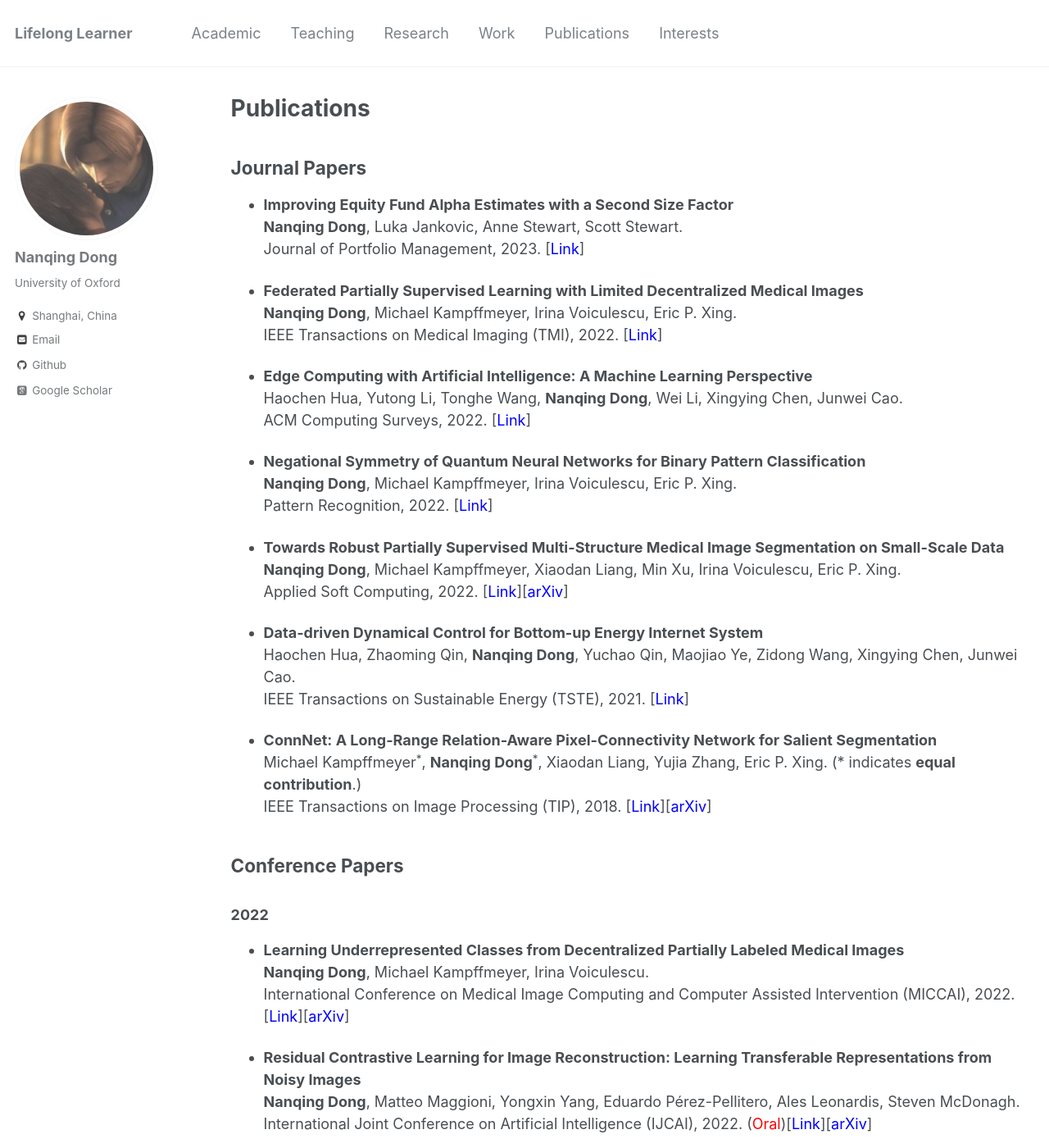
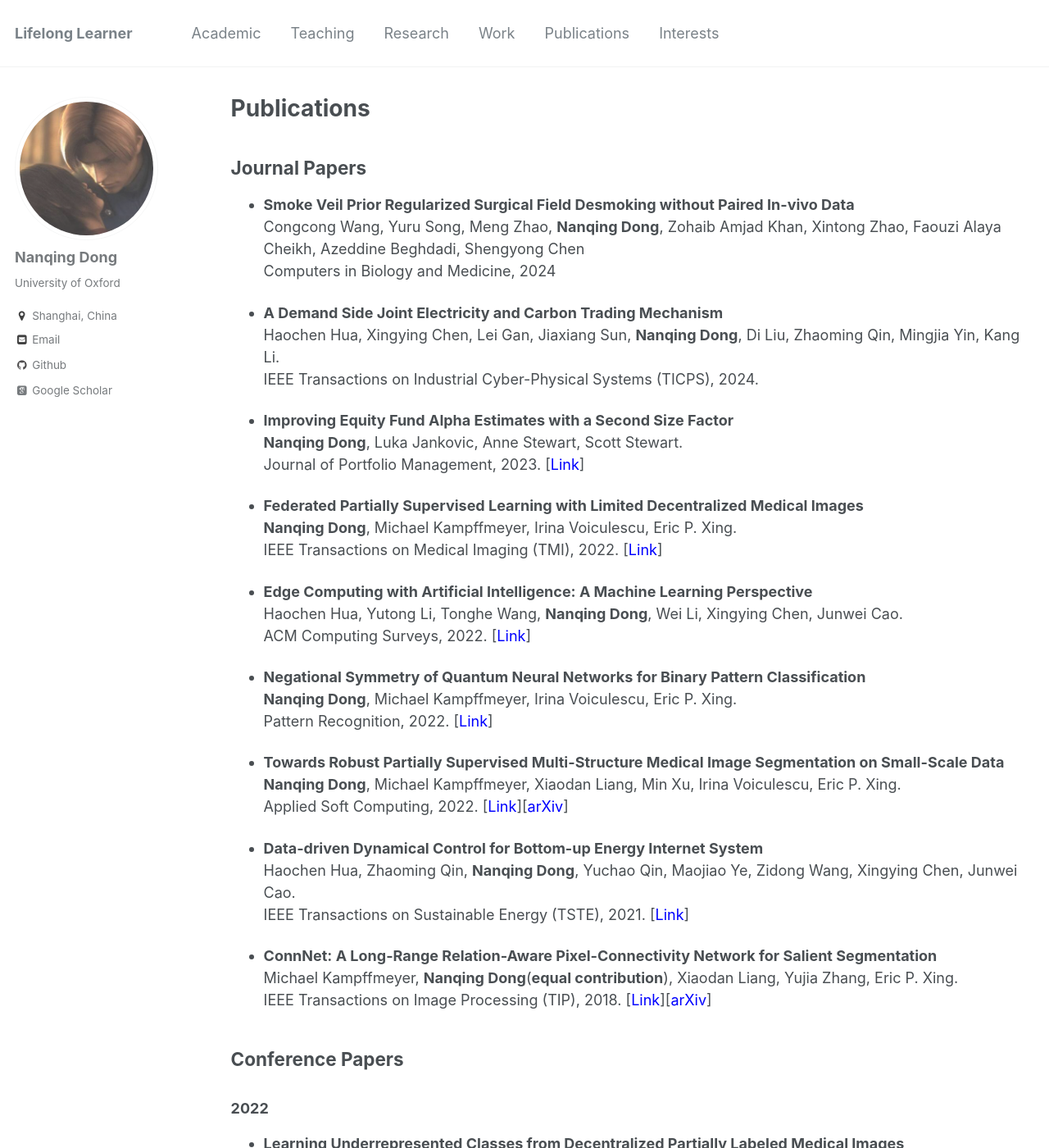
Before and after one commit to eveningdong/eveningdong.github.io, a Jekyll site: the page built from _pages/publications.md, in a window 1280 px wide and 1400 px high. Shown: the whole window at 82% size. Built offline with Jekyll 4.4.1, drawn with Linux system fonts in a browser that asks for light colours; some web fonts are replaced.

Commit message:
add paper

```diff
--- a/_pages/publications.md
+++ b/_pages/publications.md
@@ -7,6 +7,13 @@ author_profile: true
 
 
 ## Journal Papers
+* **Smoke Veil Prior Regularized Surgical Field Desmoking without Paired In-vivo Data**
+  Congcong Wang, Yuru Song, Meng Zhao, **Nanqing Dong**, Zohaib Amjad Khan, Xintong Zhao, Faouzi Alaya Cheikh, Azeddine Beghdadi, Shengyong Chen
+  Computers in Biology and Medicine, 2024
+
+* **A Demand Side Joint Electricity and Carbon Trading Mechanism**
+  Haochen Hua, Xingying Chen, Lei Gan, Jiaxiang Sun, **Nanqing Dong**, Di Liu, Zhaoming Qin, Mingjia Yin, Kang Li.
+  IEEE Transactions on Industrial Cyber-Physical Systems (TICPS), 2024.
 
 * **Improving Equity Fund Alpha Estimates with a Second Size Factor**
   **Nanqing Dong**, Luka Jankovic, Anne Stewart, Scott Stewart.
@@ -33,7 +40,7 @@ author_profile: true
   IEEE Transactions on Sustainable Energy (TSTE), 2021. [[<span style="color:blue">Link</span>]](https://ieeexplore.ieee.org/document/9531065/)
 
 * **ConnNet: A Long-Range Relation-Aware Pixel-Connectivity Network for Salient Segmentation**
-  Michael Kampffmeyer<sup>\*</sup>, **Nanqing Dong**<sup>\*</sup>, Xiaodan Liang, Yujia Zhang, Eric P. Xing. (\* indicates **equal contribution**.)
+  Michael Kampffmeyer, **Nanqing Dong**(**equal contribution**), Xiaodan Liang, Yujia Zhang, Eric P. Xing.
   IEEE Transactions on Image Processing (TIP), 2018. [[<span style="color:blue">Link</span>]](https://ieeexplore.ieee.org/document/8576646)[[<span style="color:blue">arXiv</span>]](https://arxiv.org/pdf/1804.07836.pdf)
 
 
```
